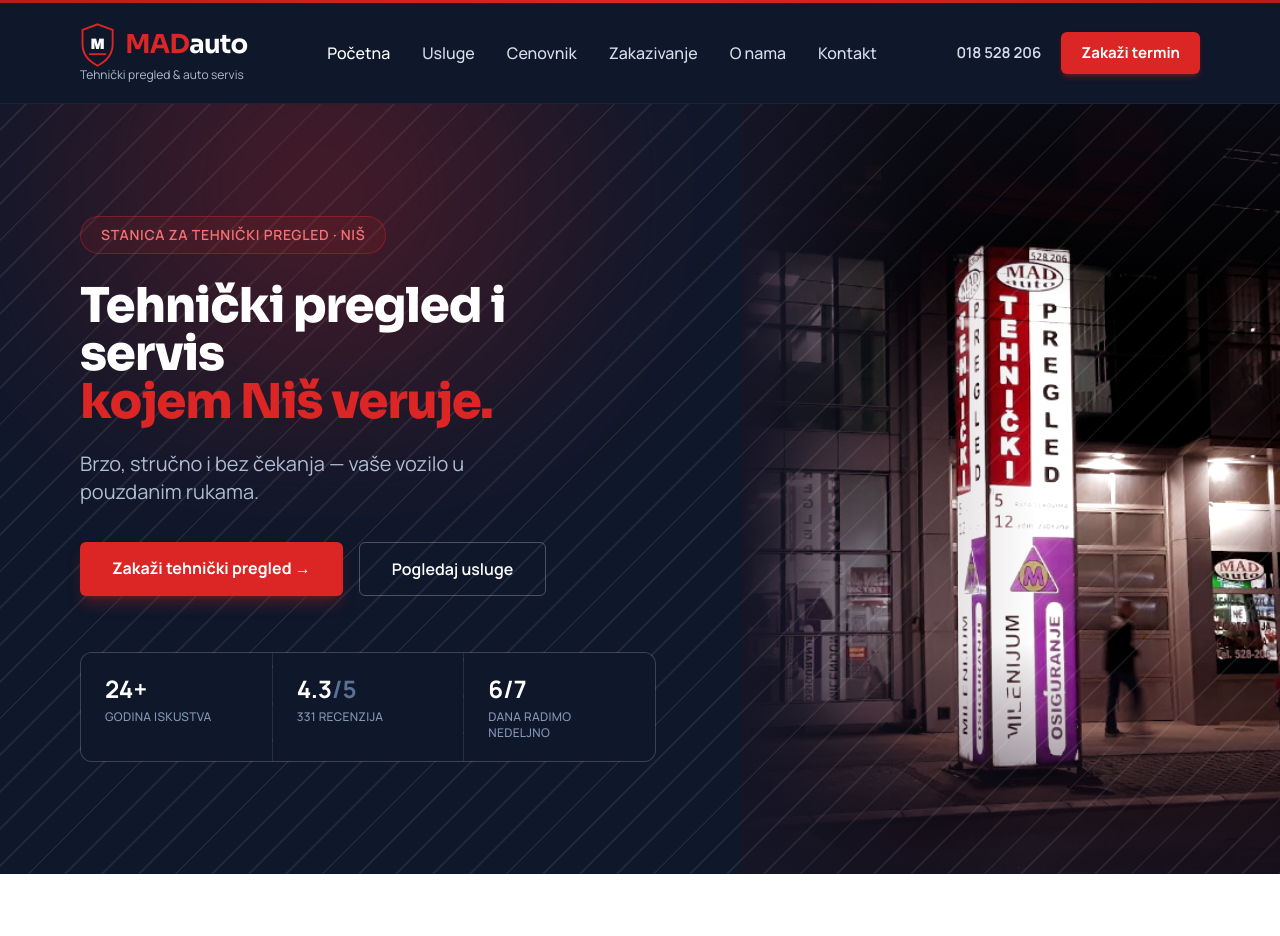
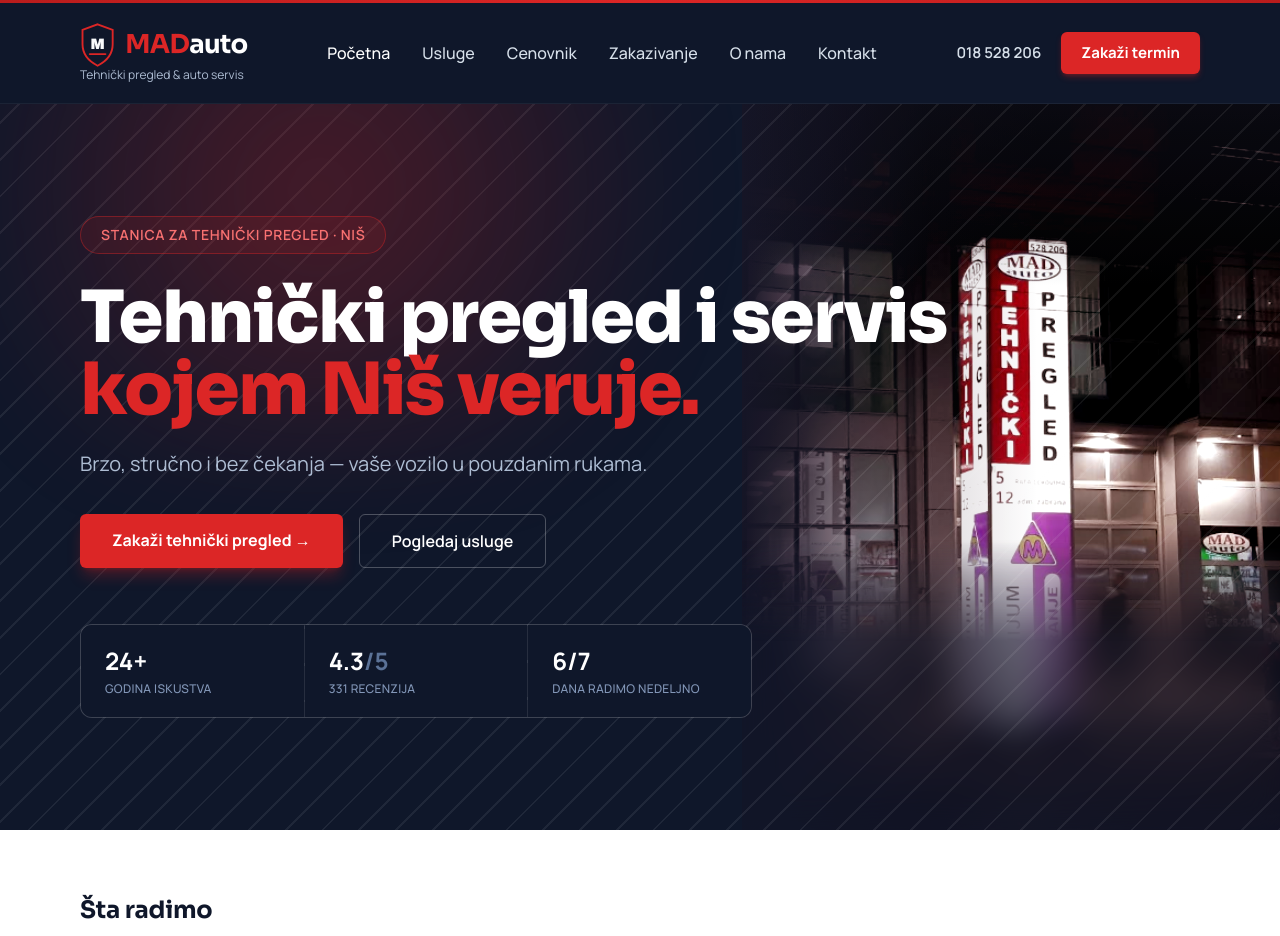
Before and after one commit to KineticAgency/madauto-website, a Next.js app: page / in a window 1280 px wide. Shown: the top 936 px of the page. Built offline with nearby package versions, Linux system fonts and the light colour scheme.

Commit message:
Uvecan hero naslov u jednom redu, zamucen donji deo table na fotografiji

```diff
--- a/src/app/page.tsx
+++ b/src/app/page.tsx
@@ -36,6 +36,16 @@ export default function HomePage() {
             className="absolute inset-0"
             style={{ background: "rgba(220,38,38,0.1)", mixBlendMode: "color" }}
           />
+          <div
+            className="absolute inset-x-0 bottom-0 h-[40%]"
+            style={{
+              backdropFilter: "blur(18px)",
+              WebkitBackdropFilter: "blur(18px)",
+              background: "rgba(15,23,42,0.55)",
+              maskImage: "linear-gradient(180deg, transparent 0%, black 35%)",
+              WebkitMaskImage: "linear-gradient(180deg, transparent 0%, black 35%)",
+            }}
+          />
         </div>
 
         <div
@@ -55,13 +65,13 @@ export default function HomePage() {
             Stanica za tehnički pregled · Niš
           </span>
 
-          <h1 className="mx-auto mt-7 max-w-4xl text-6xl font-black leading-[1.03] tracking-tight sm:text-7xl lg:mx-0 lg:max-w-xl lg:text-5xl">
+          <h1 className="mx-auto mt-7 max-w-4xl text-6xl font-black leading-[1.03] tracking-tight sm:text-7xl lg:mx-0 lg:max-w-2xl lg:whitespace-nowrap lg:text-6xl xl:text-7xl">
             Tehnički pregled i servis
             <br />
             <span className="text-accent-500">kojem Niš veruje.</span>
           </h1>
 
-          <p className="mx-auto mt-6 max-w-2xl text-xl text-primary-200 lg:mx-0 lg:max-w-md">
+          <p className="mx-auto mt-6 max-w-2xl text-xl text-primary-200 lg:mx-0">
             Brzo, stručno i bez čekanja — vaše vozilo u pouzdanim rukama.
           </p>
 
@@ -80,7 +90,7 @@ export default function HomePage() {
             </Link>
           </div>
 
-          <div className="mx-auto mt-14 grid max-w-3xl grid-cols-1 gap-px overflow-hidden rounded-xl border border-white/10 bg-white/10 sm:grid-cols-3 lg:mx-0 lg:max-w-xl">
+          <div className="mx-auto mt-14 grid max-w-3xl grid-cols-1 gap-px overflow-hidden rounded-xl border border-white/10 bg-white/10 sm:grid-cols-3 lg:mx-0 lg:max-w-2xl">
             <div className="bg-primary-900 px-6 py-5">
               <p className="text-2xl font-black text-white">
                 {new Date().getFullYear() - companyInfo.founded}+
```
